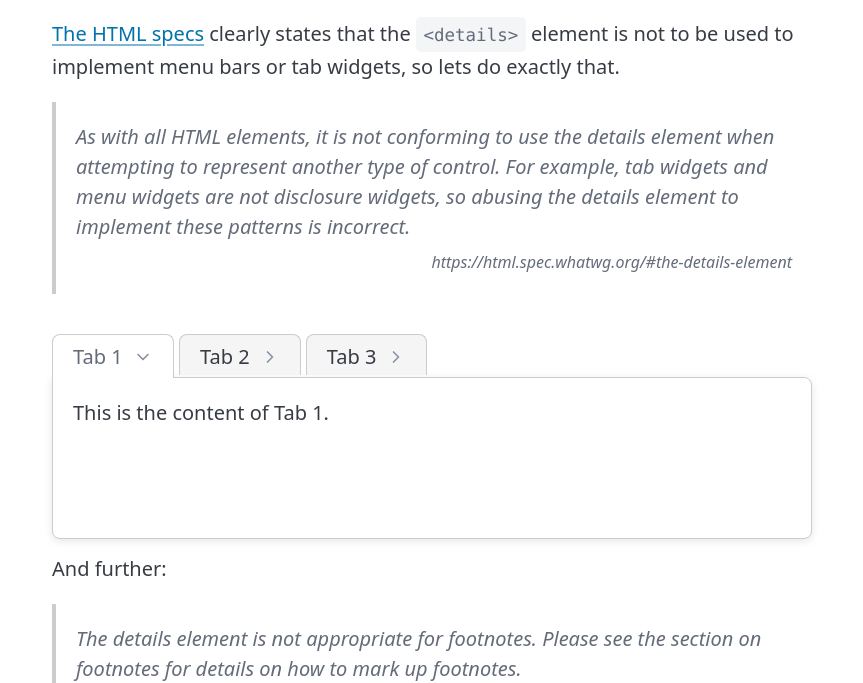
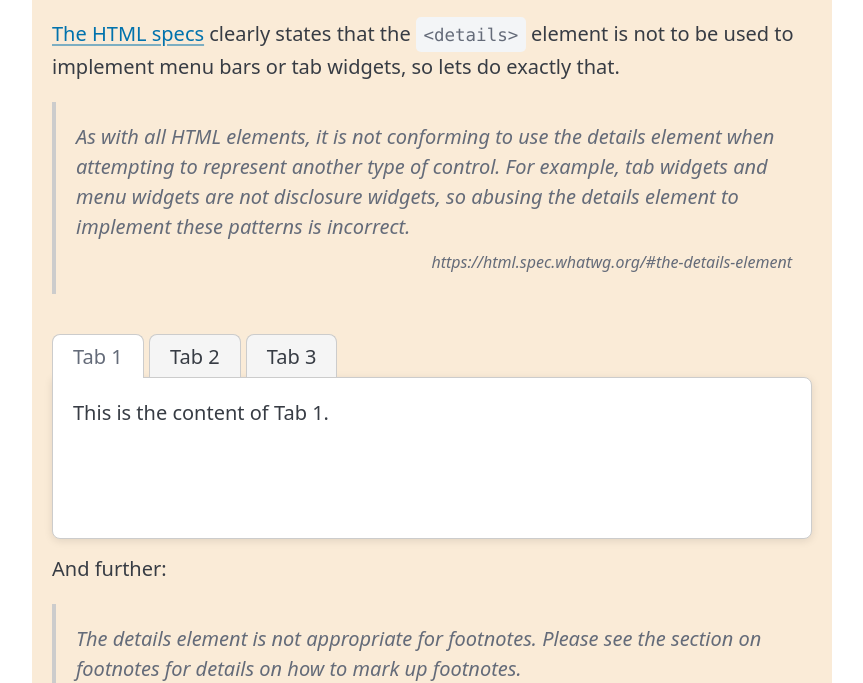
Before and after one commit to johannjacobsohn/missuse-details-element, a plain HTML site: page index.html in a window 1280 px wide. Shown: the part 128-811 px from the top of the page, without its empty margins (208-1071 px from the left). Drawn offline with nearby package versions, Linux system fonts and the light colour scheme.

Commit message:
improve tabs and add visual cue for footnotes

```diff
--- a/index.html
+++ b/index.html
@@ -9,11 +9,17 @@
     <!-- <link rel="stylesheet" href="https://cdn.jsdelivr.net/npm/@picocss/pico@2/css/pico.min.css"> -->
 <style>
     body {
-        /* background-color: var(--pico-background); */
         max-width: 800px;
         padding: 1em;
-        margin: 0 auto;
+        margin: 0 auto 3em auto;
         min-height: 100vh;
+
+        @media only screen and (prefers-color-scheme: light){
+            background-color: antiquewhite;
+        }
+        html[data-theme="light"] & {
+            background-color: antiquewhite;
+        }
     }
 
     nav {
@@ -58,6 +64,7 @@
 
         details {
             display: inline-block;
+            max-width: 30%;
 
             summary {
                 display: inline-block;
@@ -71,13 +78,18 @@
                 font-weight: 500;
                 transition: all 0.2s ease;
                 z-index: 3;
-                height: 41px;
+                height: 43px;
+                &::after {
+                    display: none;
+                }
+
                 &:hover {
                     background: #e9e9e9;
                 }
                 [open] & {
                     background: white;
                     height: 44px;
+                    pointer-events: none; /* we want to disable closing a details, otherwise no tab would be open */
                 }
             }
 
@@ -161,13 +173,14 @@
         cursor: help;
         summary {
             cursor: help;
+            margin-bottom: 0;
             &::after {
                 display: none;
             }
         }
 
         &::details-content {
-            /* display: none; */
+            display: none;
             width: 200px;
             background-color: black;
             color: #fff;
@@ -191,6 +204,7 @@
         cursor: pointer;
         summary {
             cursor: pointer;
+            text-decoration: dashed underline;
             &::after {
                 display: none;
             }
@@ -210,6 +224,7 @@
             right: 0;
             background: yellow;
             border-top: 1px solid #ccc;
+            z-index: 1;
         }
         &[open]::details-content {
             display: block;
```
